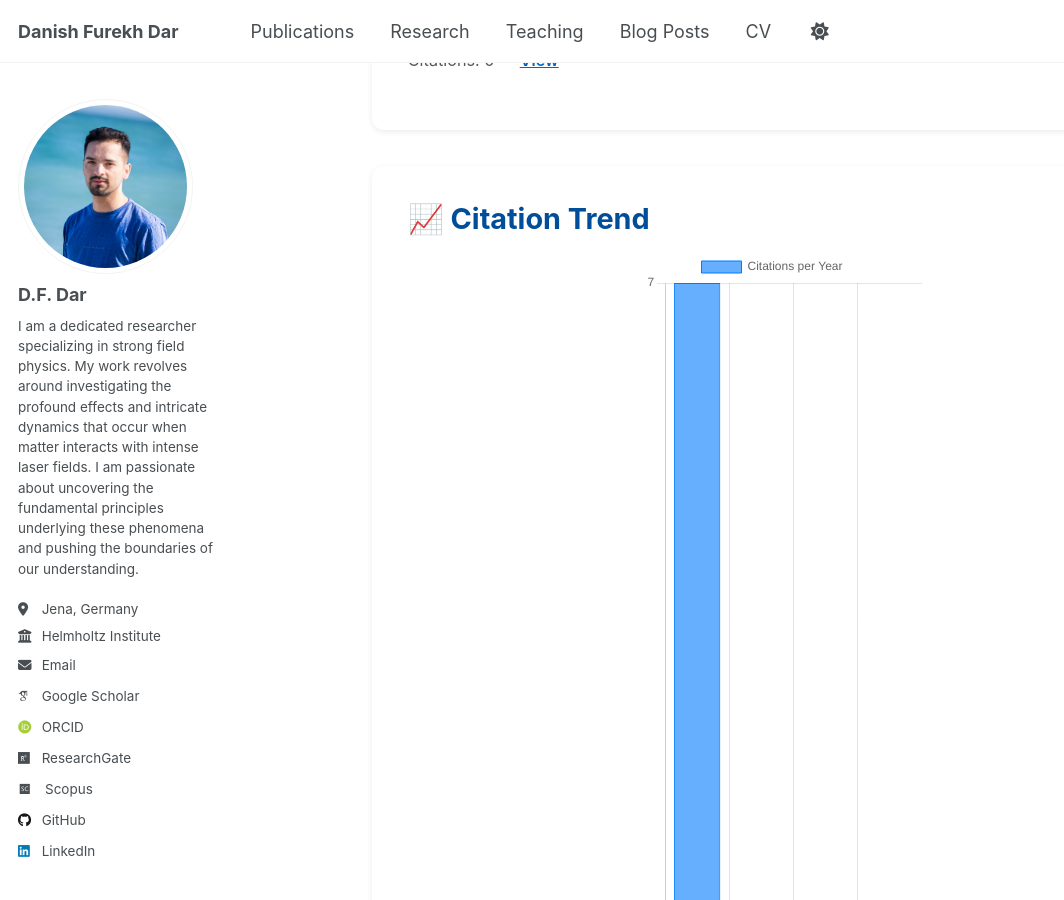
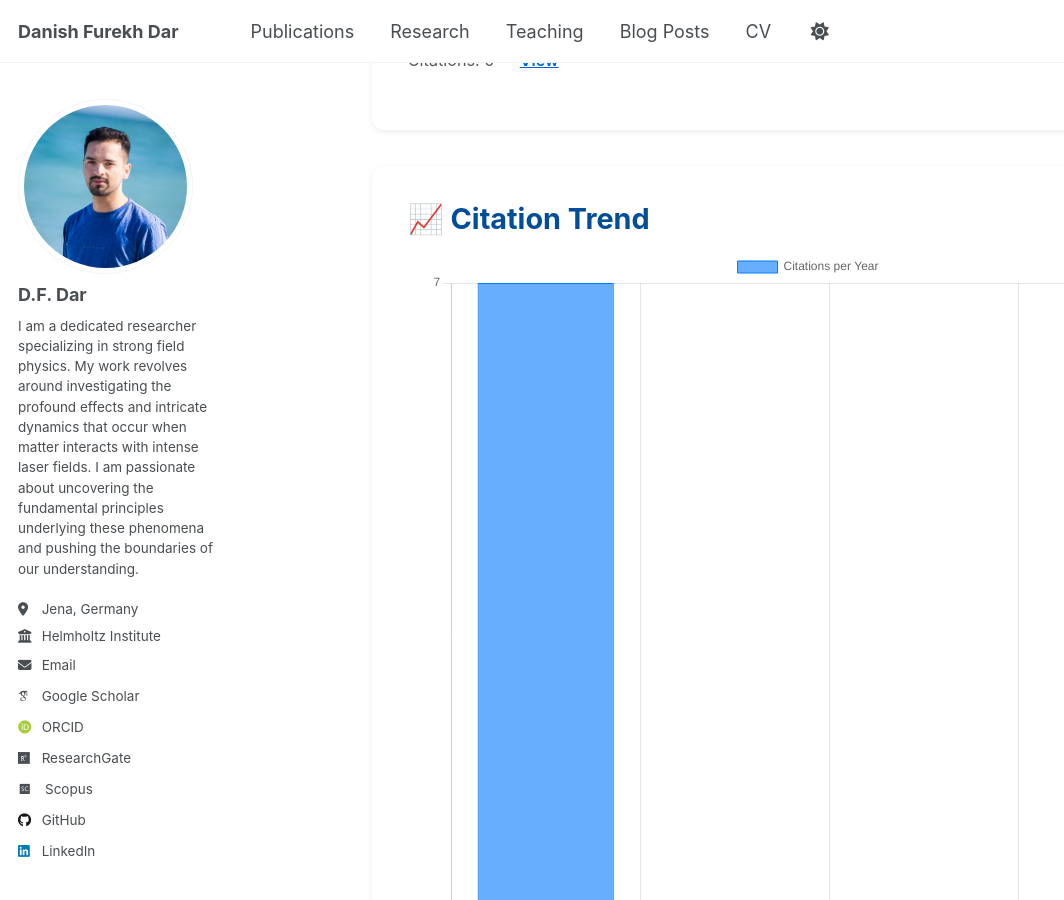
Before and after one commit to danishfurekhdar/danishfurekhdar.github.io, a Jekyll site: the page built from _pages/research.md, in a window 1280 px wide and 900 px high, scrolled down 1029 px. Shown: the whole window, without its empty margins (0-1064 px from the left). Built offline with Jekyll 4.4.1, drawn with Linux system fonts in a browser that asks for light colours; nearby versions of some CDN libraries; some web fonts are replaced.

Commit message:
Update research.md

```diff
--- a/_pages/research.md
+++ b/_pages/research.md
@@ -84,7 +84,7 @@
 
 <div class="card">
   <h2>📈 Citation Trend</h2>
-  <canvas id="citationChart"></canvas>
+  <canvas id="citationChart" style="height: 400px;"></canvas>
 </div>
 
 <!-- Load Chart.js -->
```
